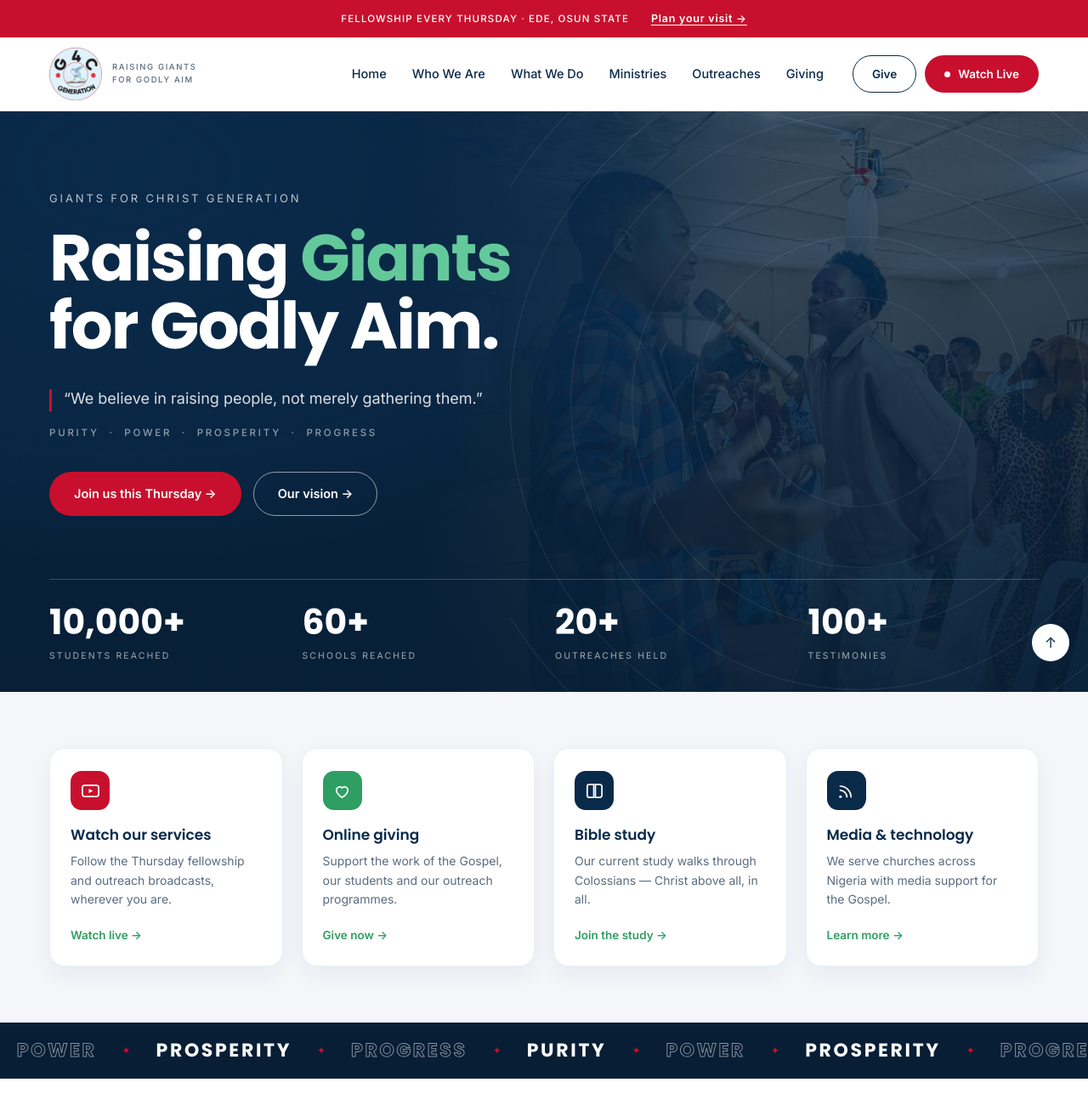
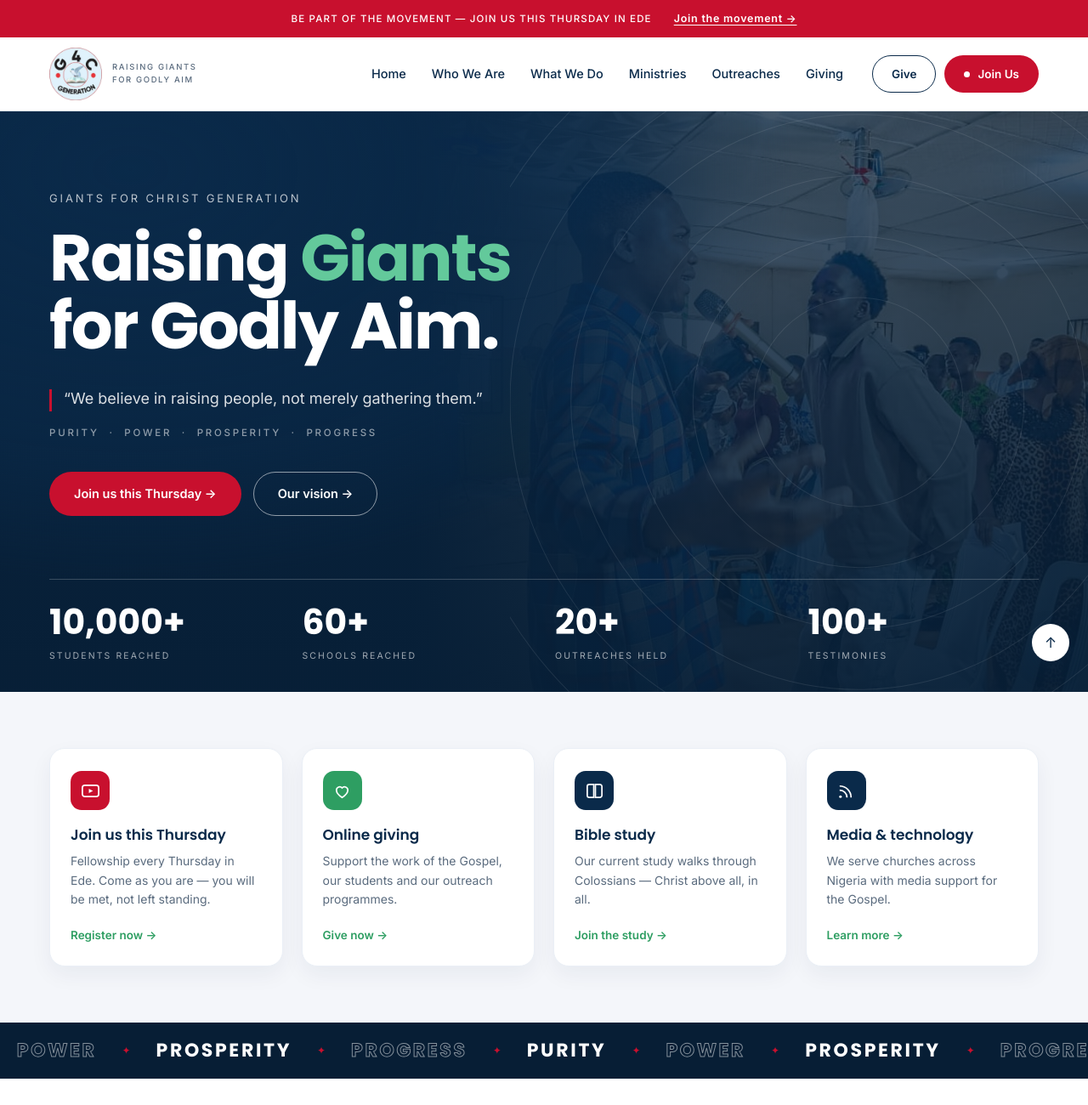
Before and after one commit to giantsforchristgeneration1-maker/g4c-website, a plain HTML site: page index.html in a window 1280 px wide. Shown: the top 1300 px of the page at 85% size. Drawn offline with Linux system fonts and the light colour scheme.

Commit message:
Point Watch Live and Plan your visit to g4c.online/register; new topbar call to action

```diff
--- a/index.html
+++ b/index.html
@@ -22,8 +22,8 @@
 
 <div class="topbar">
   <div class="wrap topbar-in">
-    <span>Fellowship every Thursday · Ede, Osun State</span>
-    <a href="#connect">Plan your visit &rarr;</a>
+    <span>Be part of the movement — join us this Thursday in Ede</span>
+    <a href="https://g4c.online/register">Join the movement &rarr;</a>
   </div>
 </div>
 
@@ -45,7 +45,7 @@
 
     <div class="header-actions">
       <a class="btn btn-outline" href="#giving">Give</a>
-      <a class="btn btn-red" href="#programme"><span class="dot"></span>Watch Live</a>
+      <a class="btn btn-red" href="https://g4c.online/register"><span class="dot"></span>Join Us</a>
       <button class="burger" id="burger" aria-label="Menu"><span></span><span></span><span></span></button>
     </div>
   </div>
@@ -72,7 +72,7 @@
       <p class="hero-ref">PURITY &nbsp;·&nbsp; POWER &nbsp;·&nbsp; PROSPERITY &nbsp;·&nbsp; PROGRESS</p>
 
       <div class="hero-btns">
-        <a class="btn btn-red btn-lg" href="#visit">Join us this Thursday &rarr;</a>
+        <a class="btn btn-red btn-lg" href="https://g4c.online/register">Join us this Thursday &rarr;</a>
         <a class="btn btn-ghost btn-lg" href="#pillars">Our vision &rarr;</a>
       </div>
 
@@ -92,9 +92,9 @@
         <span class="qicon qicon-red">
           <svg viewBox="0 0 24 24" fill="none" stroke="currentColor" stroke-width="1.8"><rect x="2" y="5" width="20" height="14" rx="3"/><path d="M10 9.5l5 2.5-5 2.5z" fill="currentColor" stroke="none"/></svg>
         </span>
-        <h3>Watch our services</h3>
-        <p>Follow the Thursday fellowship and outreach broadcasts, wherever you are.</p>
-        <a href="#programme">Watch live &rarr;</a>
+        <h3>Join us this Thursday</h3>
+        <p>Fellowship every Thursday in Ede. Come as you are — you will be met, not left standing.</p>
+        <a href="https://g4c.online/register">Register now &rarr;</a>
       </article>
 
       <article class="qcard" id="giving">
@@ -397,7 +397,7 @@
           <div><dt>Study</dt><dd>Colossians 1–3</dd></div>
           <div><dt>Entry</dt><dd>Free — all are welcome</dd></div>
         </dl>
-        <a class="btn btn-red btn-lg" href="#connect">Let us know you’re coming &rarr;</a>
+        <a class="btn btn-red btn-lg" href="https://g4c.online/register">Register for Thursday &rarr;</a>
       </div>
     </div>
   </section>
@@ -422,8 +422,8 @@
     <div>
       <h4>Fellowship</h4>
       <a href="#programme">Thursday programme</a>
-      <a href="#connect">Plan a visit</a>
-      <a href="#programme">Watch live</a>
+      <a href="https://g4c.online/register">Register to join us</a>
+      <a href="https://g4c.online/register">Join Us</a>
       <a href="#giving">Giving</a>
     </div>
     <div>
```
